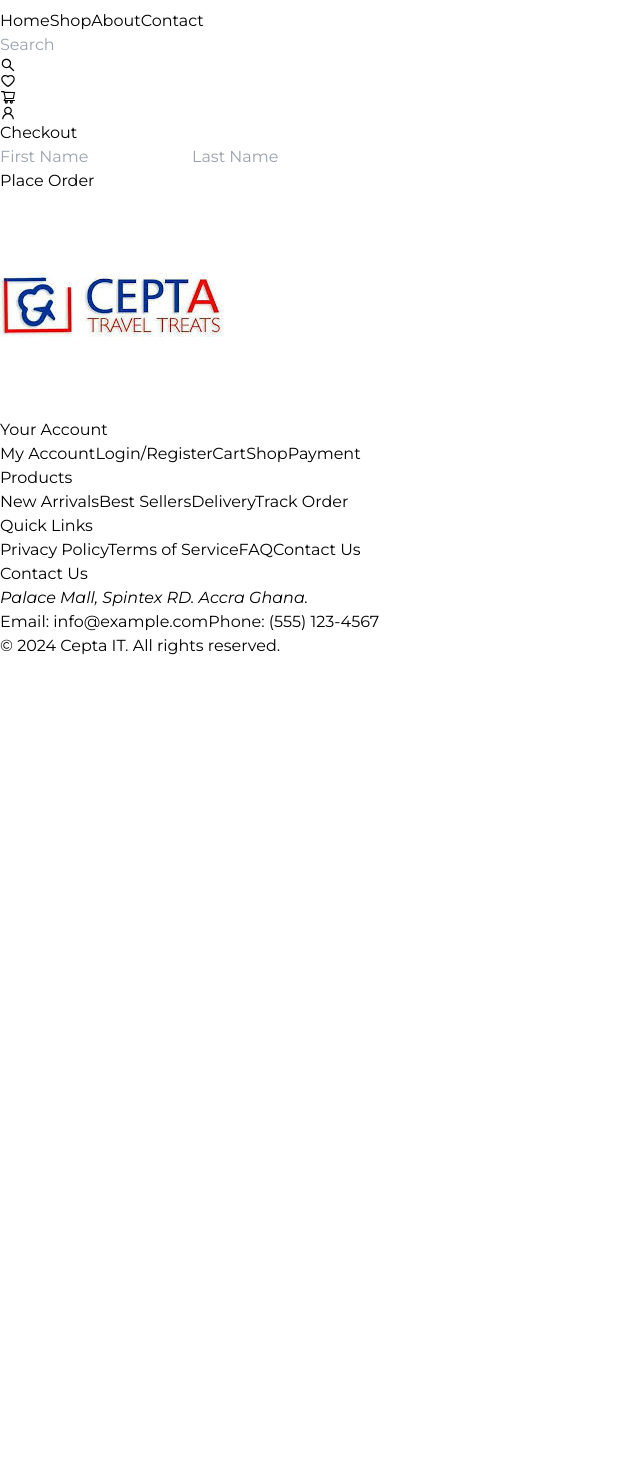
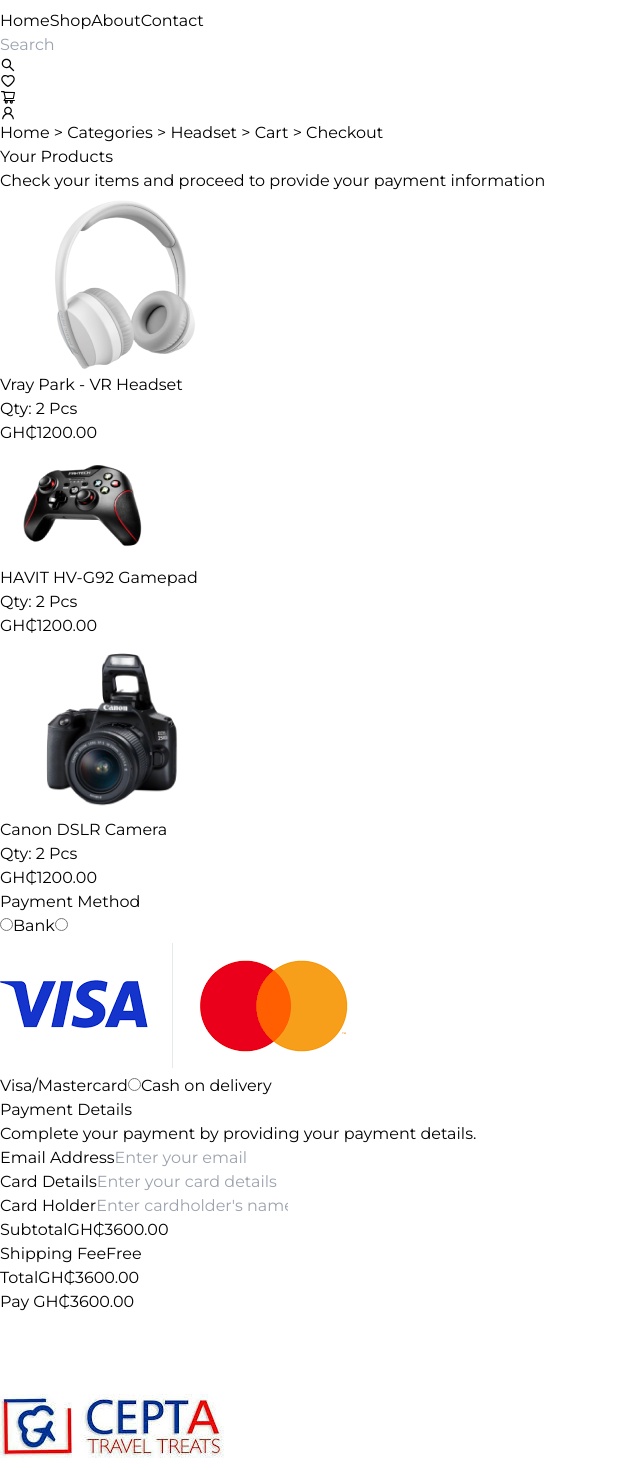
Before and after one commit to aetech24/cepta-it, a React (Vite) app: page /checkout in a window 1280 px wide. Shown: the part 240-1710 px from the top of the page, without its empty margins (0-640 px from the left). Before the commit the page ends 898 px from the top, so only its background shows below. Built offline with nearby package versions, Linux system fonts and the light colour scheme; a web font is replaced by a local one.

Commit message:
Added a checkout page

```diff
--- a/src/pages/Checkout.jsx
+++ b/src/pages/Checkout.jsx
@@ -1,18 +1,172 @@
-import React from 'react'
+import React from "react";
+import Headset from "../assets/headphone-white.png";
+import Gamepad from "../assets/gamepad.png";
+import Camera from "../assets/camera.png";
 
 const Checkout = () => {
-    return (
-        <main className="min-h-screen p-8">
-            <h1 className="text-3xl font-bold mb-6">Checkout</h1>
-            <form className="max-w-2xl">
-                <div className="grid grid-cols-1 md:grid-cols-2 gap-4 mb-6">
-                    <input type="text" placeholder="First Name" className="p-2 border rounded" />
-                    <input type="text" placeholder="Last Name" className="p-2 border rounded" />
+  return (
+    <div className="max-w-6xl mx-auto p-4 sm:p-6 space-y-8">
+      {/* Breadcrumb */}
+      <div className="text-sm text-gray-500">
+        <span>Home &gt; Categories &gt; Headset &gt; Cart &gt; </span>
+        <span className="text-red-600 font-medium">Checkout</span>
+      </div>
+
+      {/* Main Container */}
+      <div className="grid grid-cols-1 lg:grid-cols-2 gap-6">
+        {/* Products Section */}
+        <div className="space-y-6">
+          <div>
+            <h2 className="text-lg font-semibold relative pb-2">
+              Your Products
+              <span className="absolute left-0 bottom-0 w-10 h-1 bg-red-600 rounded"></span>
+            </h2>
+            <p className="text-sm text-gray-600">
+              Check your items and proceed to provide your payment information
+            </p>
+          </div>
+
+          <div className="bg-white border border-gray-300 rounded-lg p-4 sm:p-6">
+            {/* Product List */}
+            <div className="space-y-4">
+              {[
+                {
+                  name: "Vray Park - VR Headset",
+                  price: 1200,
+                  quantity: 2,
+                  image: Headset,
+                },
+                {
+                  name: "HAVIT HV-G92 Gamepad",
+                  price: 1200,
+                  quantity: 2,
+                  image: Gamepad,
+                },
+                {
+                  name: "Canon DSLR Camera",
+                  price: 1200,
+                  quantity: 2,
+                  image: Camera,
+                },
+              ].map((product, index) => (
+                <div
+                  key={index}
+                  className="flex flex-col sm:flex-row items-center sm:items-start border-b border-gray-200 pb-4"
+                >
+                  <img
+                    src={product.image}
+                    alt={product.name}
+                    className="w-16 h-16 object-cover rounded-lg mb-4 sm:mb-0 sm:mr-4"
+                  />
+                  <div className="flex-1 text-center sm:text-left">
+                    <p className="font-medium">{product.name}</p>
+                    <p className="text-sm text-gray-500">
+                      Qty: {product.quantity} Pcs
+                    </p>
+                  </div>
+                  <p className="font-medium text-gray-800 mt-2 sm:mt-0">
+                    GH₵{product.price.toFixed(2)}
+                  </p>
                 </div>
-                <button type="submit" className="bg-blue-600 text-white px-4 py-2 rounded">Place Order</button>
+              ))}
+            </div>
+
+            {/* Payment Method */}
+            <div className="space-y-2 pt-6">
+              <h3 className="text-md font-semibold">Payment Method</h3>
+              <div className="space-y-2">
+                <label className="flex items-center">
+                  <input type="radio" name="payment-method" className="mr-2" />
+                  Bank
+                </label>
+                <label className="flex items-center">
+                  <input type="radio" name="payment-method" className="mr-2" />
+                  <img
+                    src="./src/assets/visa.png"
+                    alt="Visa"
+                    className="h-4 w-auto inline mr-2"
+                  />
+                  Visa/Mastercard
+                </label>
+                <label className="flex items-center">
+                  <input type="radio" name="payment-method" className="mr-2" />
+                  Cash on delivery
+                </label>
+              </div>
+            </div>
+          </div>
+        </div>
+
+        {/* Payment Details Section */}
+        <div className="space-y-6">
+          <div>
+            <h2 className="text-lg font-semibold relative pb-2">
+              Payment Details
+              <span className="absolute left-0 bottom-0 w-10 h-1 bg-red-600 rounded"></span>
+            </h2>
+            <p className="text-sm text-gray-600">
+              Complete your payment by providing your payment details.
+            </p>
+          </div>
+
+          <div className="bg-white border border-gray-300 rounded-lg p-4 sm:p-6">
+            {/* Payment Form */}
+            <form className="space-y-4">
+              <div>
+                <label className="block text-sm text-gray-700 mb-1">
+                  Email Address
+                </label>
+                <input
+                  type="email"
+                  className="w-full border border-gray-300 rounded-md p-2"
+                  placeholder="Enter your email"
+                />
+              </div>
+              <div>
+                <label className="block text-sm text-gray-700 mb-1">
+                  Card Details
+                </label>
+                <input
+                  type="text"
+                  className="w-full border border-gray-300 rounded-md p-2"
+                  placeholder="Enter your card details"
+                />
+              </div>
+              <div>
+                <label className="block text-sm text-gray-700 mb-1">
+                  Card Holder
+                </label>
+                <input
+                  type="text"
+                  className="w-full border border-gray-300 rounded-md p-2"
+                  placeholder="Enter cardholder's name"
+                />
+              </div>
             </form>
-        </main>
-    )
-}
 
-export default Checkout
+            {/* Payment Summary */}
+            <div className="space-y-4 border-t border-gray-200 pt-4">
+              <div className="flex justify-between items-center">
+                <span className="text-gray-700">Subtotal</span>
+                <span className="font-medium">GH₵3600.00</span>
+              </div>
+              <div className="flex justify-between items-center">
+                <span className="text-gray-700">Shipping Fee</span>
+                <span className="font-medium">Free</span>
+              </div>
+              <div className="flex justify-between items-center text-lg font-semibold border-t border-gray-200 pt-4">
+                <span>Total</span>
+                <span>GH₵3600.00</span>
+              </div>
+              <button className="w-full bg-red-600 text-white font-semibold py-3 rounded-md hover:bg-red-700 transition">
+                Pay GH₵3600.00
+              </button>
+            </div>
+          </div>
+        </div>
+      </div>
+    </div>
+  );
+};
+
+export default Checkout;
```
Also changed, not shown: src/assets/visa.png (added).
